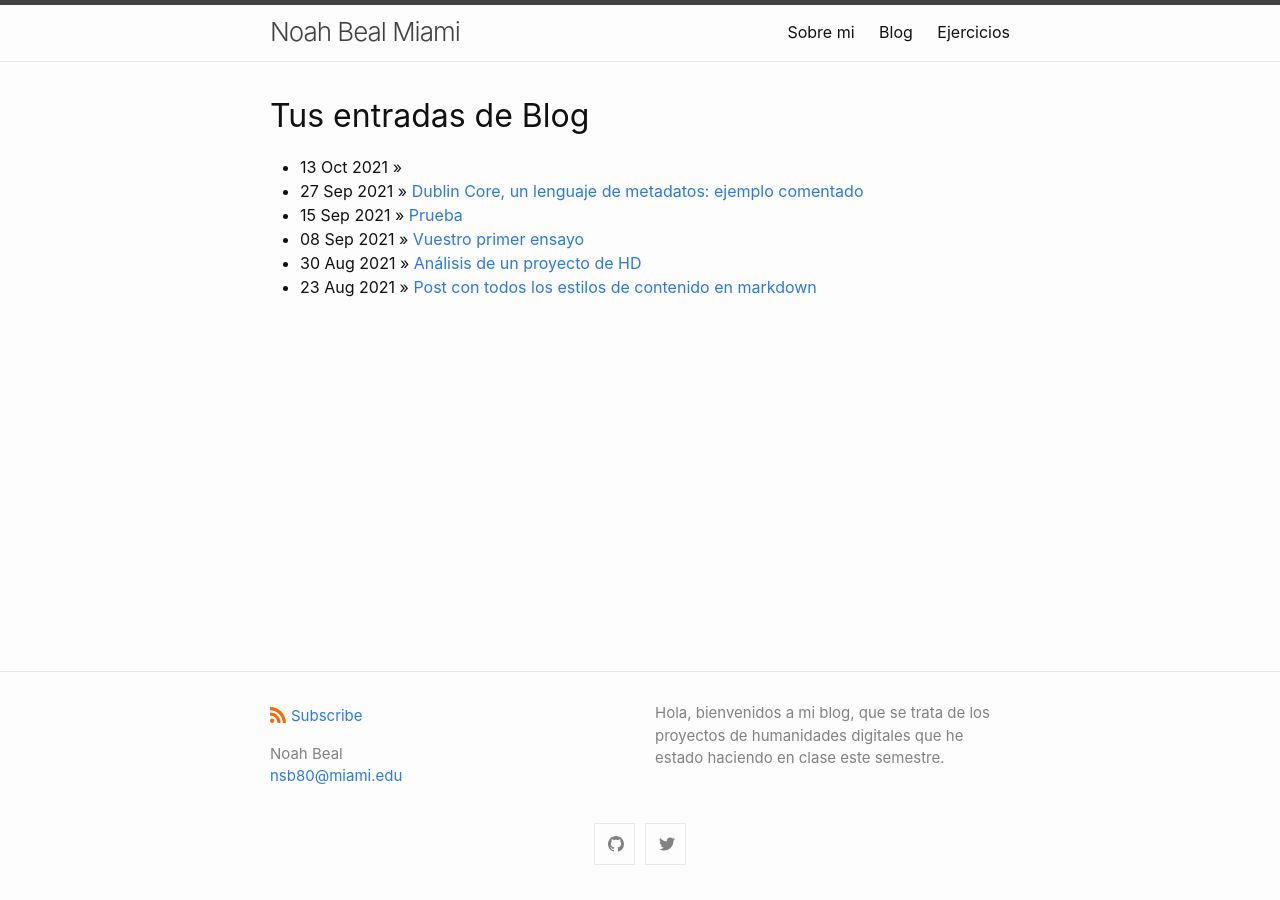
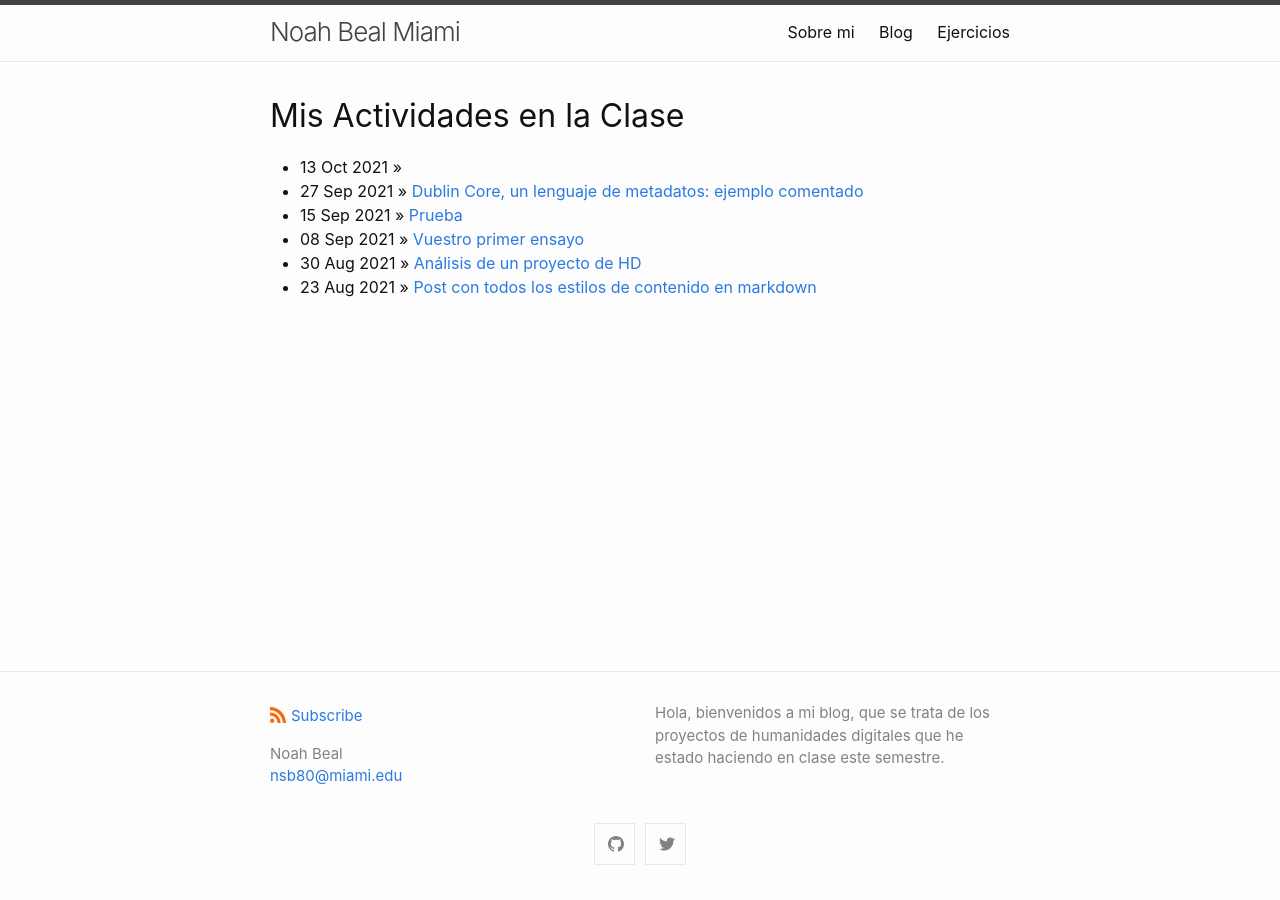
Before and after one commit to NoahBeal/NoahBeal.github.io, a Jekyll site: the page built from blog/index.html, in a window 1280 px wide. Built offline with Jekyll 4.4.1, drawn with Linux system fonts in a browser that asks for light colours.

Commit message:
Update index.html

```diff
--- a/blog/index.html
+++ b/blog/index.html
@@ -1,6 +1,6 @@
 ---
 layout: default
-title: Tus entradas de Blog
+title: Mis Actividades en la Clase
 ---
 	<h1>{{ page.title }}</h1>
 	<ul class="posts">
```
